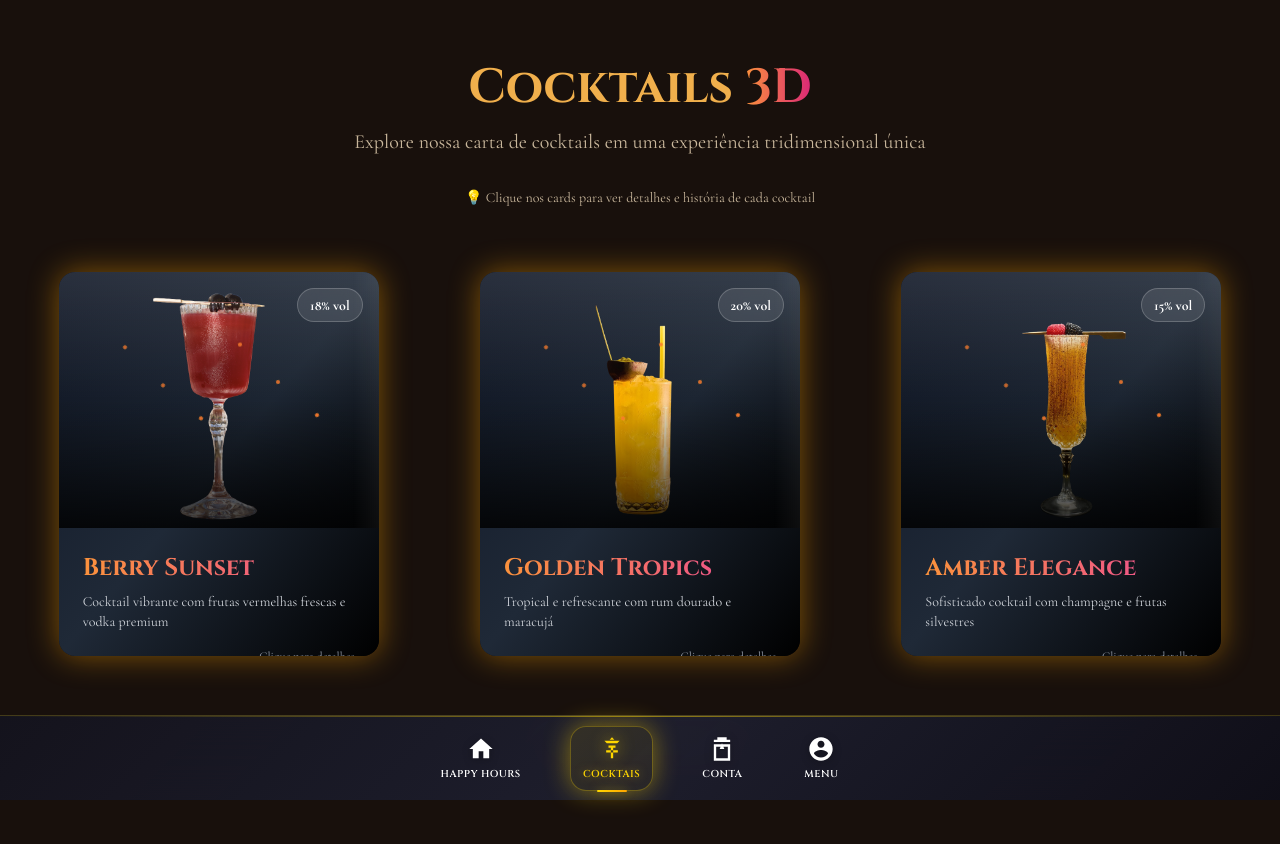
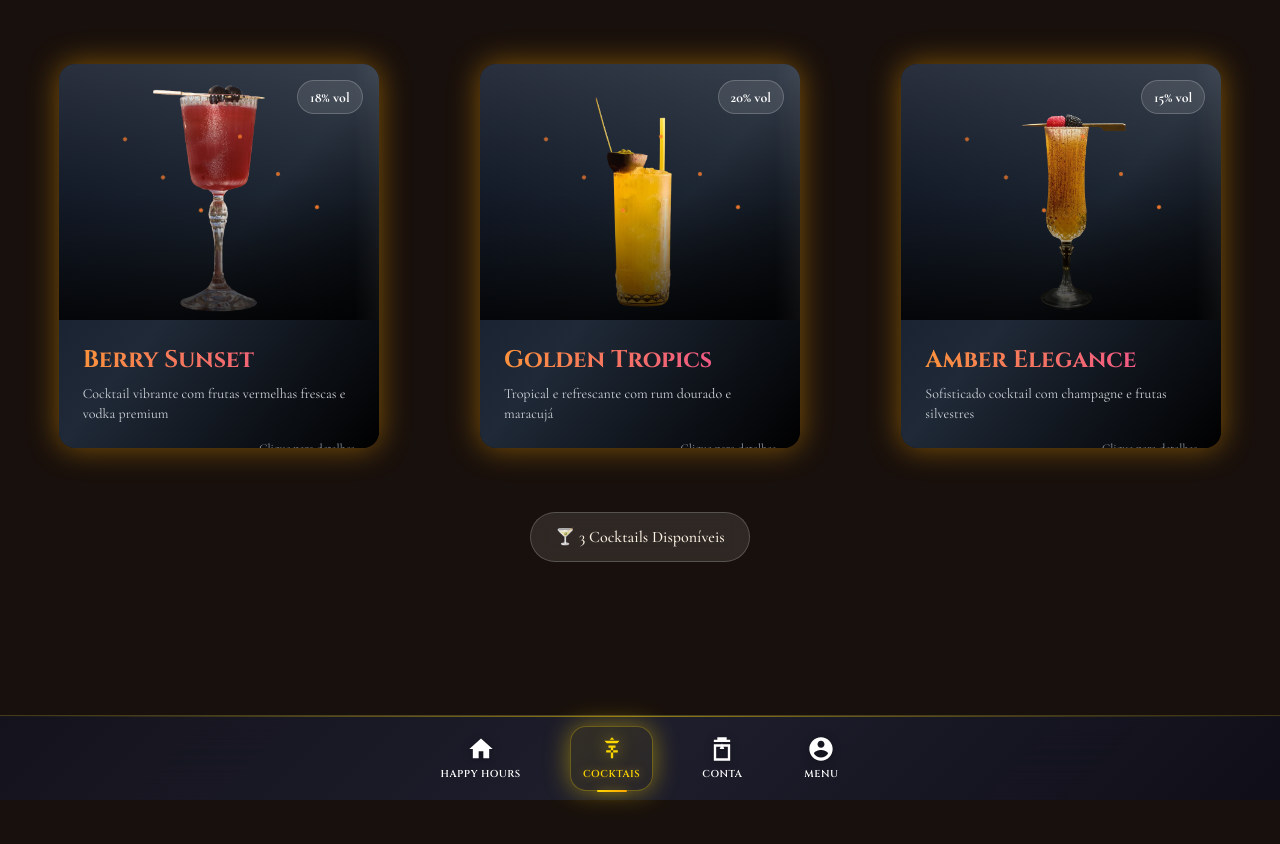
Before and after one commit to 2lins/ocean-login-craft, a React (Vite) app: page /cocktails in a window 1280 px wide. Shown: the top 844 px of the page. Built offline with nearby package versions, Linux system fonts and the light colour scheme; the HTML template or start-up script is replaced by a standard one.

Commit message:
Visual edit in Lovable
Edited UI in Lovable

```diff
--- a/src/components/Cocktails/CocktailsGrid3D.tsx
+++ b/src/components/Cocktails/CocktailsGrid3D.tsx
@@ -3,42 +3,22 @@ import { Cocktail3D } from './Cocktail3D';
 import { cocktailsData } from '../../data/cocktails';
 import { Cocktail } from '../../types/cocktails.types';
 import '../../styles/cocktails.css';
-
 export const CocktailsGrid3D = () => {
   const [selectedCocktail, setSelectedCocktail] = useState<Cocktail | null>(null);
-
   const handleOrderClick = (cocktail: Cocktail) => {
     setSelectedCocktail(cocktail);
     alert(`Pedido: ${cocktail.name} - €${cocktail.price}`);
     // Aqui você pode integrar com seu sistema de pedidos
   };
-
-  return (
-    <div className="relative min-h-screen bg-background py-16">
+  return <div className="relative min-h-screen bg-background py-16">
       <div className="max-w-7xl mx-auto px-6">
 
         {/* Header */}
-        <div className="text-center mb-16">
-          <h1 className="text-5xl font-bold text-primary mb-4 font-cinzel">
-            Cocktails <span className="bg-gradient-to-r from-orange-400 to-pink-600 bg-clip-text text-transparent">3D</span>
-          </h1>
-          <p className="text-xl text-muted-foreground max-w-2xl mx-auto font-cormorant">
-            Explore nossa carta de cocktails em uma experiência tridimensional única
-          </p>
-          <div className="mt-8 text-muted-foreground text-sm">
-            💡 Clique nos cards para ver detalhes e história de cada cocktail
-          </div>
-        </div>
+
 
         {/* Grid de Cocktails */}
         <div className="grid grid-cols-1 md:grid-cols-2 lg:grid-cols-3 gap-8">
-          {cocktailsData.map((cocktail) => (
-            <Cocktail3D
-              key={cocktail.id}
-              cocktail={cocktail}
-              onOrderClick={handleOrderClick}
-            />
-          ))}
+          {cocktailsData.map(cocktail => <Cocktail3D key={cocktail.id} cocktail={cocktail} onOrderClick={handleOrderClick} />)}
         </div>
 
         {/* Footer */}
@@ -50,6 +30,5 @@ export const CocktailsGrid3D = () => {
           </div>
         </div>
       </div>
-    </div>
-  );
+    </div>;
 };
```
